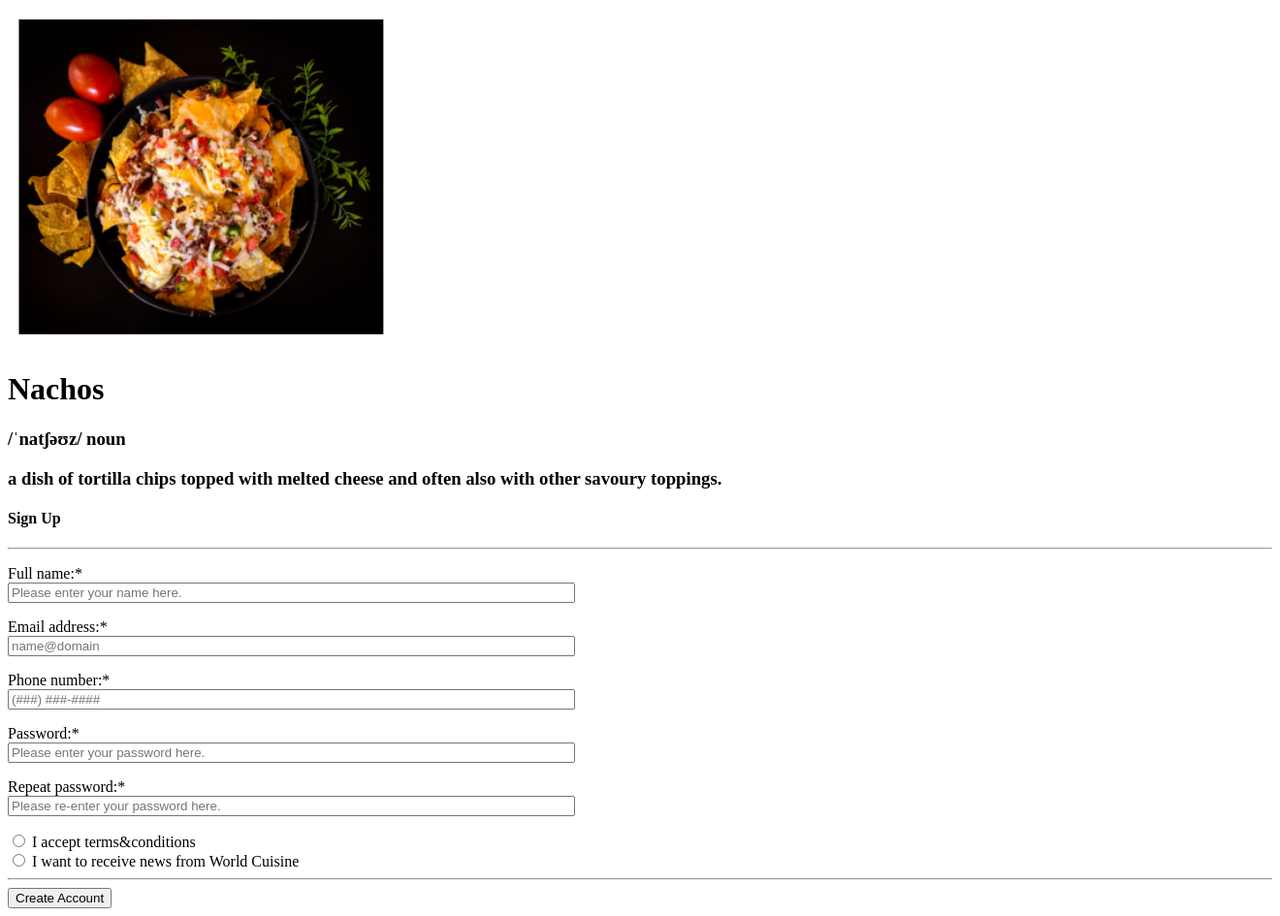
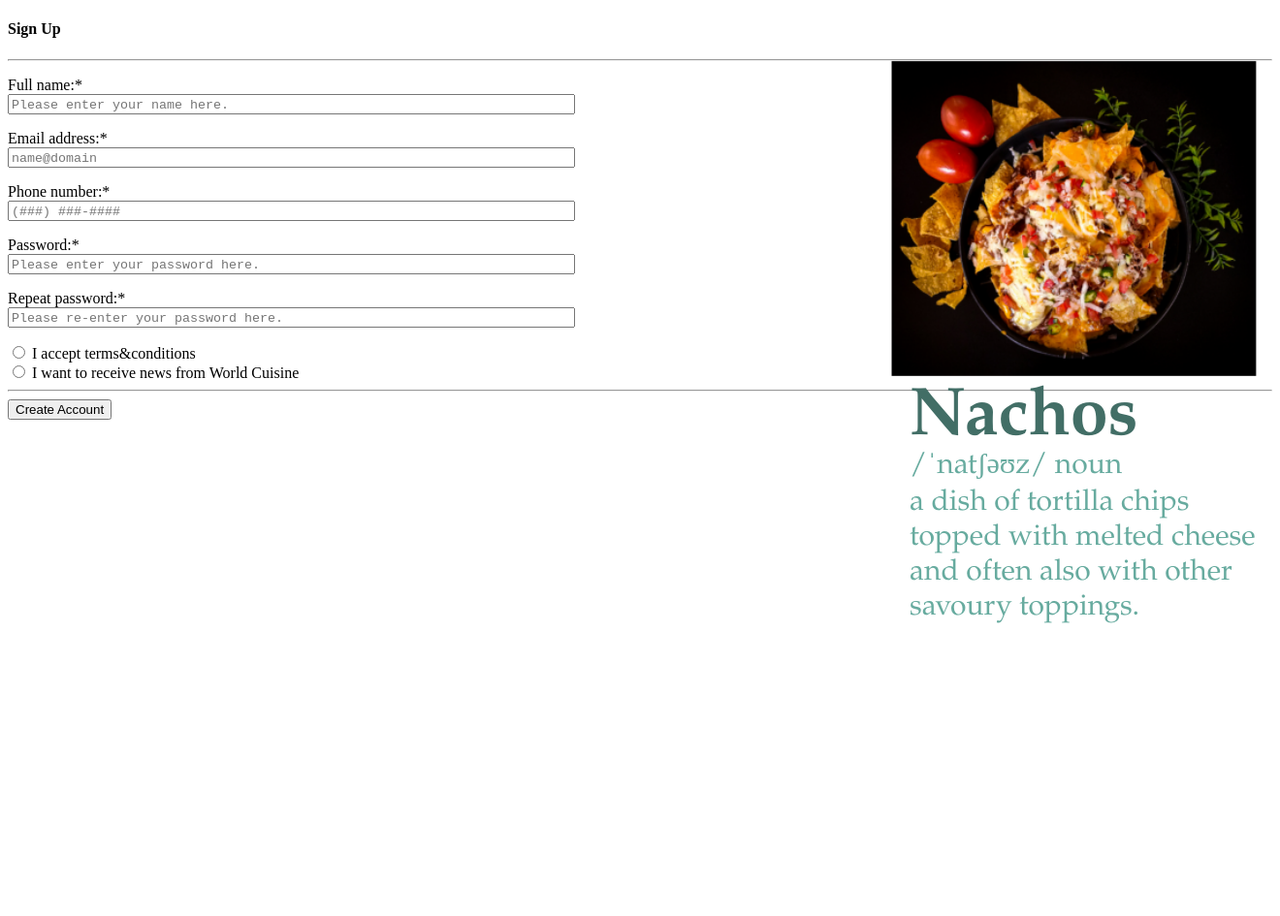
Before and after one commit to ysmeen24/project, a PHP site: page /WelcomePage/SignAndLog/SignUp.html in a window 1320 px wide. Shown: the whole page at 97% size. After the commit the page ends 643 px from the top, so only its background shows below. Run offline with PHP 8.4, Linux system fonts and the light colour scheme.

Commit message:
Update SignUp.CSS
I updated the SignUp CSS code please check it out.

```diff
--- a/CSS/SignUp.CSS
+++ b/CSS/SignUp.CSS
@@ -1 +1,33 @@
-//CSS SignUp
+<style type="text/css">
+			div			{ border: #426E66 solid;
+						  padding: 20px 30px;
+						  background-color: #F2FFFE;
+						  margin: 50px 160px;
+						  position: absolute;
+						  font-family: Courier new;
+						  color: #666666;
+						  font-size: 20px;}
+			h1			{ margin-top: 370px;
+						  margin-left: 930px;
+						  position: absolute;
+						  font-family: Garamond;
+						  color: #426E66;
+						  font-size: 70px;}
+			h3			{ margin-left: 930px;
+						  position: absolute;
+						  font-family: Garamond;
+						  color: #67AB9F;
+						  font-size: 30px;
+						  font-weight: lighter;}
+
+			img			{ margin-top: 30px;
+						  margin-left: 900px;
+						  position: absolute; }
+
+			.position1		{ margin-top: 440px;}
+
+			.position2		{ margin-top: 480px;
+						  width: 380px; }
+
+			::placeholder	{ font-family: Courier new;}
+		</style>
```
